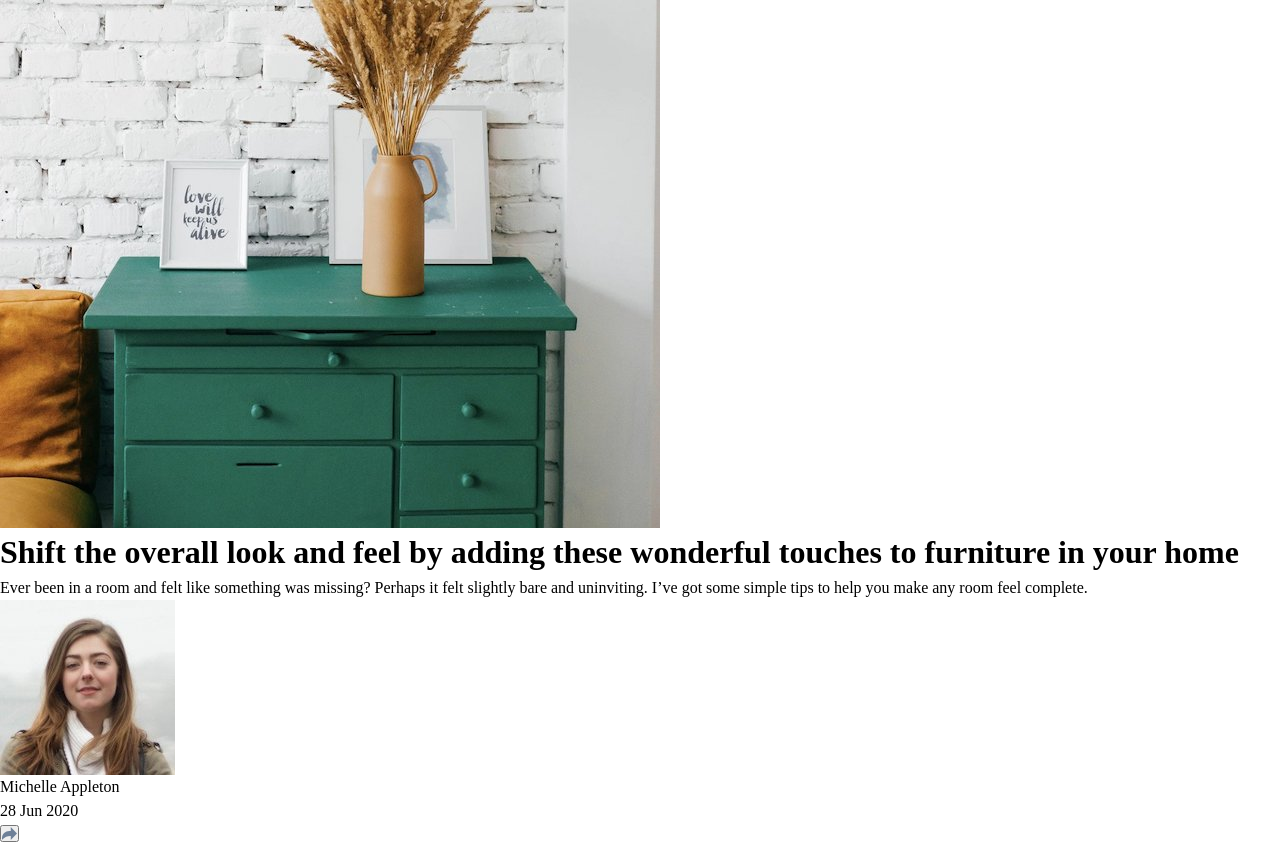
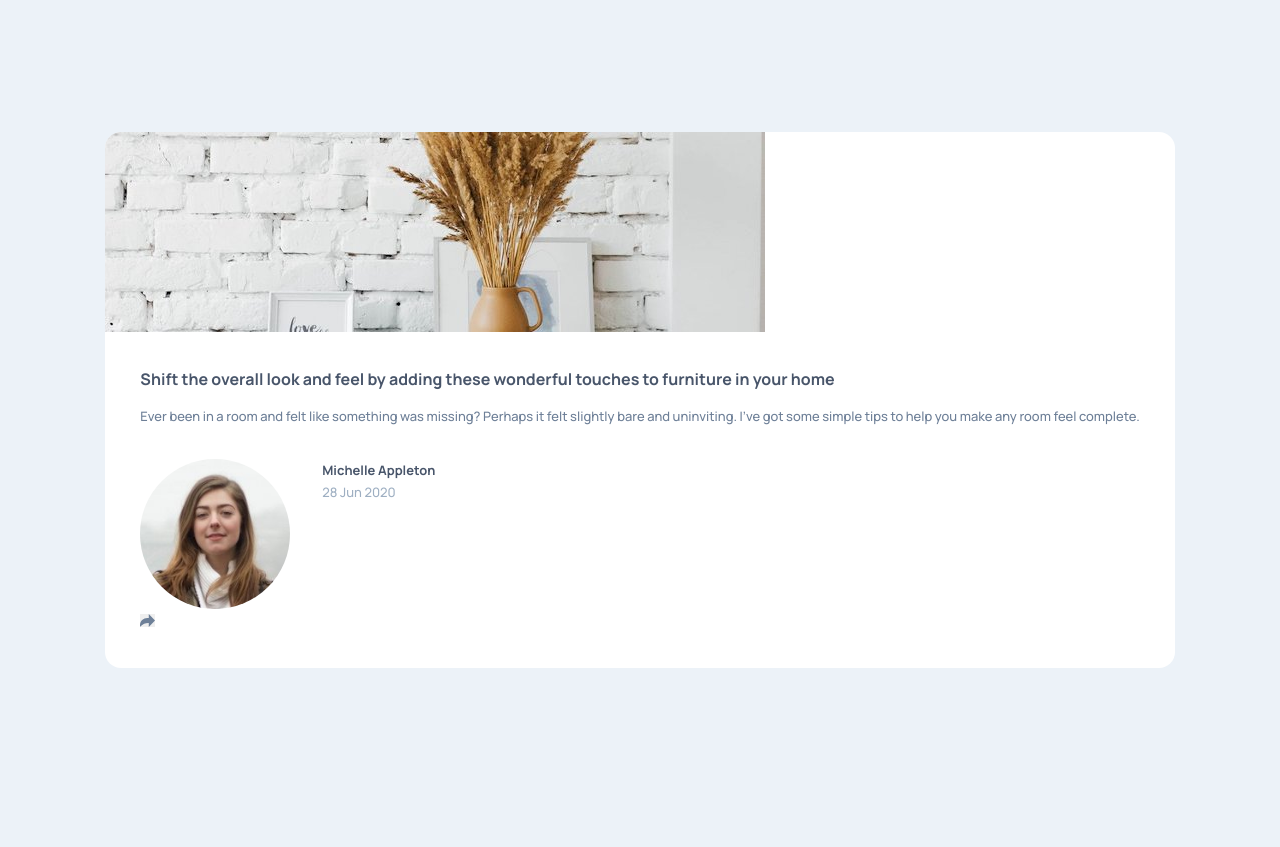
Before and after one commit to LouisVerch/FEM_Preview_Component_Master, a plain HTML site: page index.html in a window 1280 px wide. After the commit the page ends 800 px from the top, so only its background shows below. Drawn offline with Linux system fonts and the light colour scheme.

Commit message:
Commit to get website online on GitHub Pages

```diff
--- a/index.html
+++ b/index.html
@@ -17,21 +17,33 @@
     <title>Frontend Mentor | Article preview component</title>
   </head>
   <body>
-    <div class="container-main">
-      <img src="images/drawers.jpg" alt="Picure of a green drawer" />
+    <div class="main-container">
+      <div class="image-container">
+        <img
+          class="drawer-image"
+          src="images/drawers.jpg"
+          alt="Picure of a green drawer"
+        />
+      </div>
+      <div class="text-container">
         <h1 class="paragraph-header">
           Shift the overall look and feel by adding these wonderful touches to
           furniture in your home
         </h1>
         <p>
-        Ever been in a room and felt like something was missing? Perhaps it felt
-        slightly bare and uninviting. I’ve got some simple tips to help you make
-        any room feel complete.
+          Ever been in a room and felt like something was missing? Perhaps it
+          felt slightly bare and uninviting. I’ve got some simple tips to help
+          you make any room feel complete.
         </p>
-      <div class="container-footer">
-        <img src="images/avatar-michelle.jpg" alt="Picture of the author" />
+        <div class="footer-container">
+          <img
+            class="avatar"
+            src="images/avatar-michelle.jpg"
+            alt="Picture of the author"
+          />
           <div class="author-date">
             Michelle Appleton <br /><span>28 Jun 2020</span>
+          </div>
         </div>
         <button class="icon-share" title="Share">
           <img src="images/icon-share.svg" alt="Share Icon" />
--- a/styles.css
+++ b/styles.css
@@ -70,14 +70,7 @@ p {
     text-wrap: pretty;
 }
 
-h1,
-h2,
-h3,
-h4,
-h5,
-h6 {
-    text-wrap: balance;
-}
+
 
 /*
   9. Create a root stacking context
@@ -86,3 +79,77 @@ h6 {
 #__next {
     isolation: isolate;
 }
+
+body {
+    min-height: 100svh;
+    display: flex;
+    align-items: center;
+    justify-content: center;
+    padding: 5rem 1.5rem;
+    background-color: var(--color-light-grayish-blue);
+    font-family: var(--font-family-manrope);
+}
+
+.main-container {
+    display: flex;
+    flex-direction: column;
+    border-radius: 1rem;
+    background-color: white;
+    overflow: hidden;
+}
+
+.image-container {
+    max-height: 12.5rem;
+    overflow: hidden;
+}
+
+.drawer-image {
+    aspect-ratio: 660/528;
+    object-fit: cover;
+}
+
+.text-container {
+    padding: 2.2rem;
+}
+
+h1 {
+    font-size: 1rem;
+    line-height: 1.5;
+    color: var(--color-very-dark-grayish-blue);
+    font-weight: var(--font-weight-700);
+    padding-bottom: 1rem;
+}
+
+p {
+    font-size: 0.81rem;
+    padding-bottom: 2rem;
+    color: var(--color-desaturated-dark-blue);
+}
+
+.footer-container {
+    display: flex;
+    gap: 2rem;
+}
+
+.avatar {
+    max-width: 15%;
+    aspect-ratio: 1;
+    border-radius: 50%;
+}
+
+.author-date {
+    font-weight: 700;
+    color: var(--color-very-dark-grayish-blue);
+    font-size: 0.81rem;
+    line-height: 1.7;
+}
+
+span {
+    font-weight: 500;
+    color: var(--color-grayish-blue);
+}
+
+button {
+    align-items: flex-end;
+    border: none;
+}
```
Lines whose indentation alone changed are shown as unchanged.
